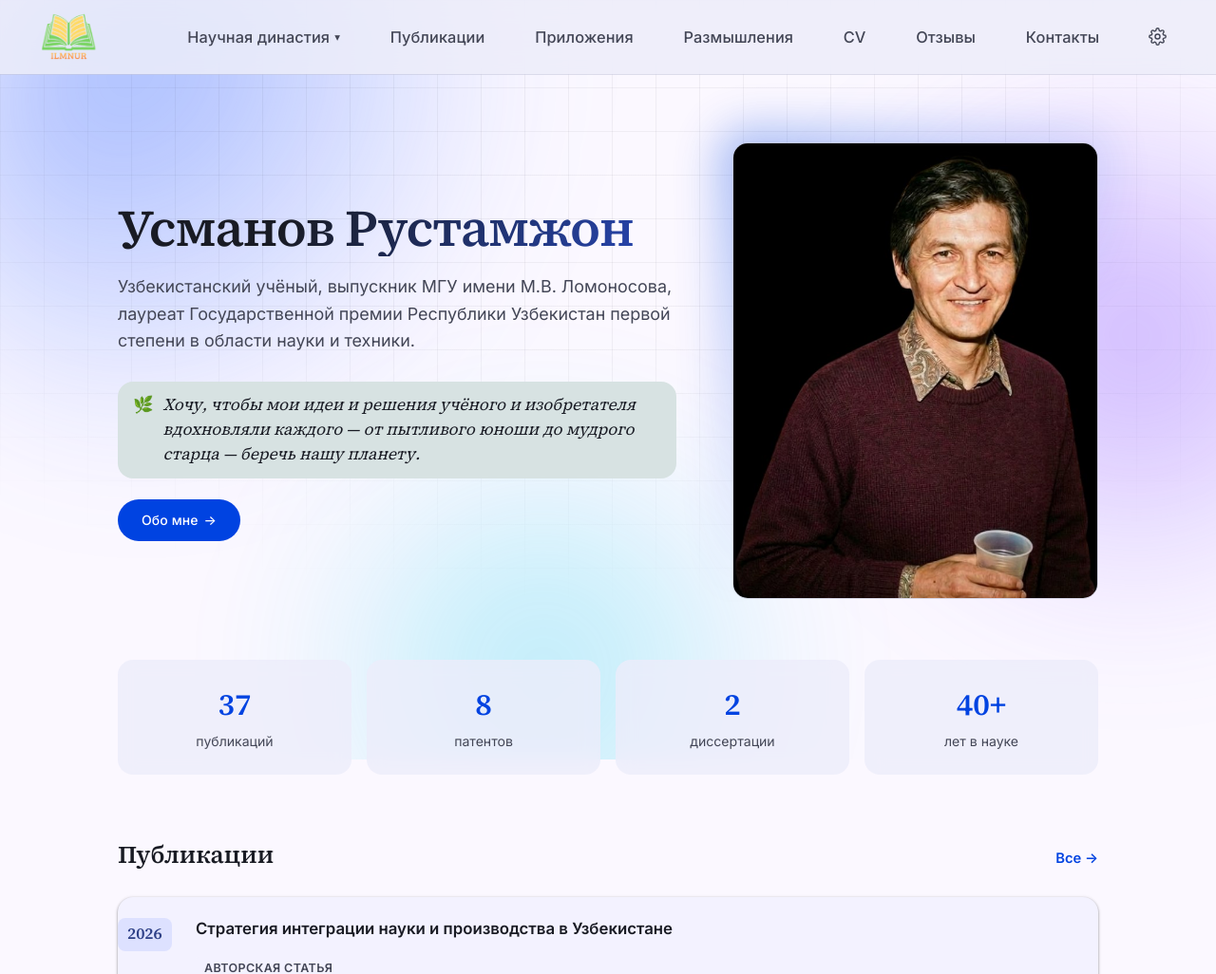
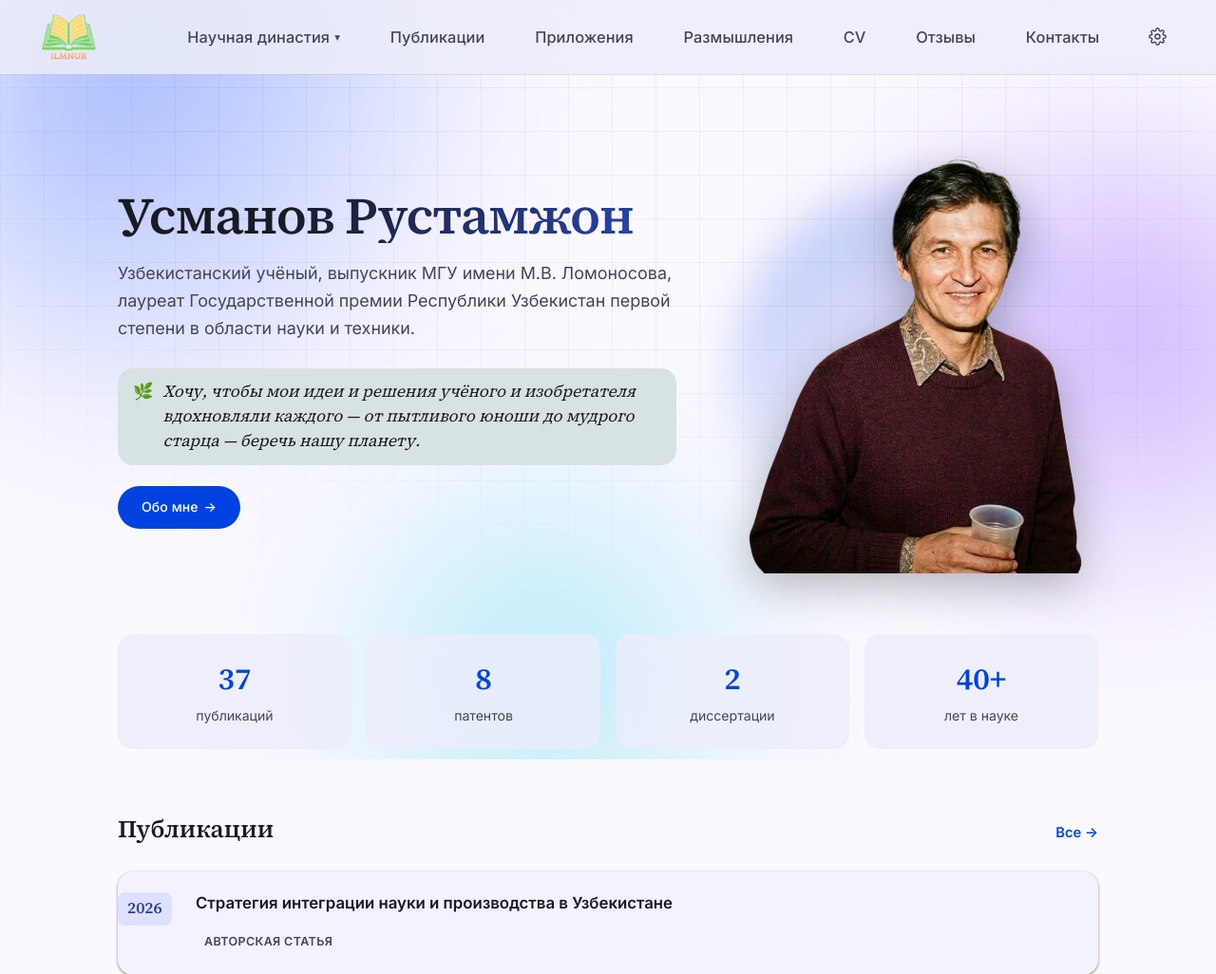
Before and after one commit to Rustam1955/rustamusman, a Flask app: page /ru/ in a window 1280 px wide. Shown: the top 1026 px of the page at 95% size. Run offline with Flask 3, Linux system fonts and the light colour scheme.

Commit message:
Главная: фото без фона (photo_2026.webp, прозрачный силуэт) — без рамки, фигура на фоне страницы с мягким свечением; photo.jpg и photo_2026.jpg оставлены для возврата
Co-Authored-By: Claude Opus 5.5 (1M context) <noreply@anthropic.com>

```diff
--- a/static/css/m3.css
+++ b/static/css/m3.css
@@ -217,3 +217,12 @@
   font-size: 1.08rem; line-height: 1.5; font-style: italic;
 }
 .mission::before { content: "🌿"; font-style: normal; flex: none; }
+
+/* Фото без фона (вырезанный силуэт, 03.10.2026): без рамки, тени-коробки и
+   обрезки — фигура стоит прямо на фоне страницы, лёгкая тень по контуру */
+.hero-photo img[src*="photo_2026"], .about-photo img[src*="photo_2026"] {
+  aspect-ratio: auto; object-fit: contain; height: auto;
+  border: 0; border-radius: 0; box-shadow: none; background: transparent;
+  filter: drop-shadow(0 12px 24px rgb(0 0 0 / .28));
+}
+.hero-photo:has(img[src*="photo_2026"])::before { inset: 10% 0 0; border-radius: 50%; opacity: .55; }
--- a/templates/base.html
+++ b/templates/base.html
@@ -43,7 +43,7 @@
     rel="stylesheet">
   <link rel="stylesheet" href="{{ url_for('static', filename='css/style.css') }}?v=2">
   <!-- Material 3 поверх прежних стилей (01.10.2026); убрать строку — прежний вид -->
-  <link rel="stylesheet" href="{{ url_for('static', filename='css/m3.css') }}?v=3">
+  <link rel="stylesheet" href="{{ url_for('static', filename='css/m3.css') }}?v=4">
   <script type="application/ld+json">{{ person_jsonld|safe }}</script>
   <script>
     // Применяем сохранённые тему и фон до первой отрисовки — без этого
```
Also changed, not shown: data/profile.json, static/img/photo_2026.webp (added).
